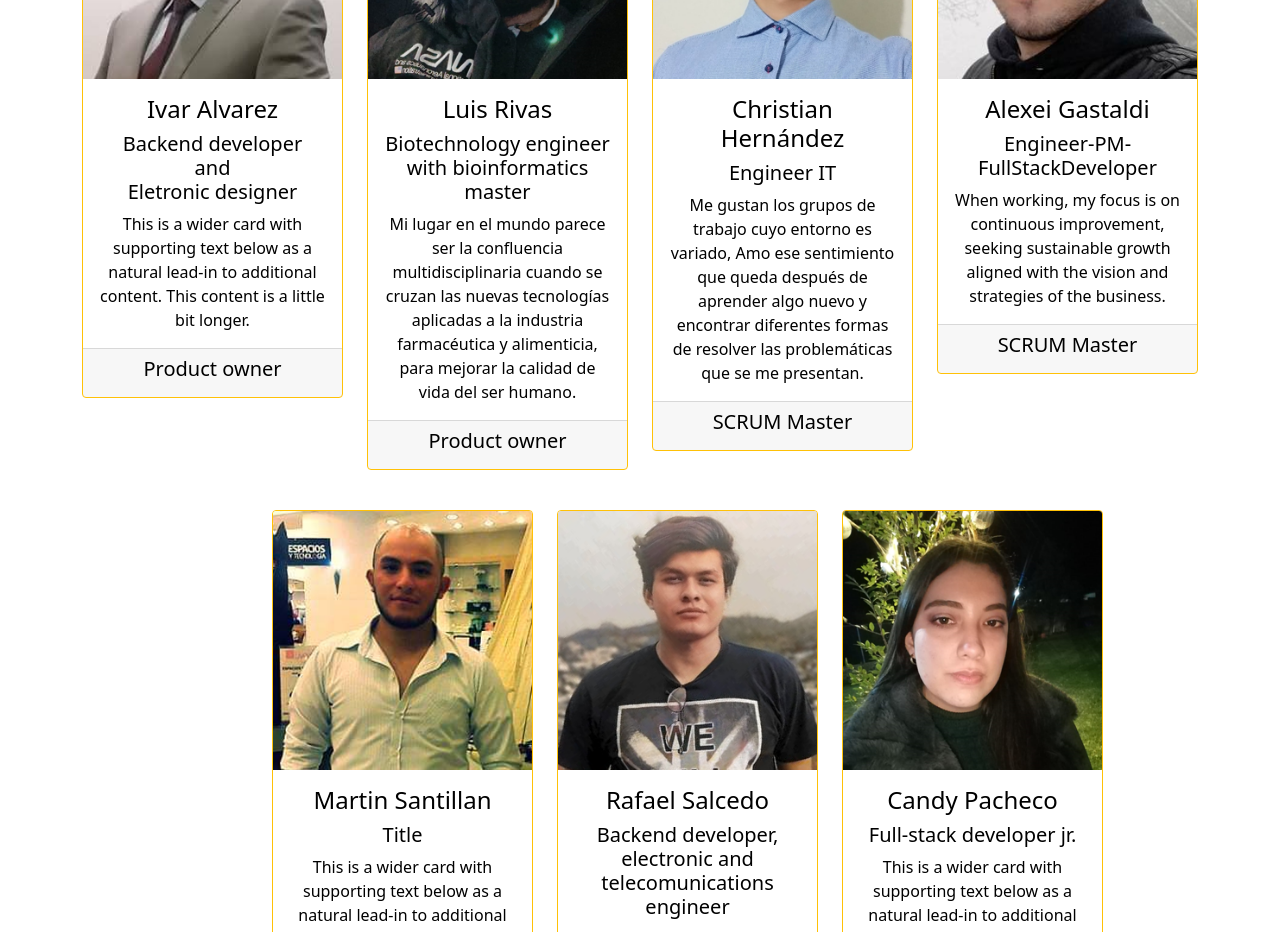
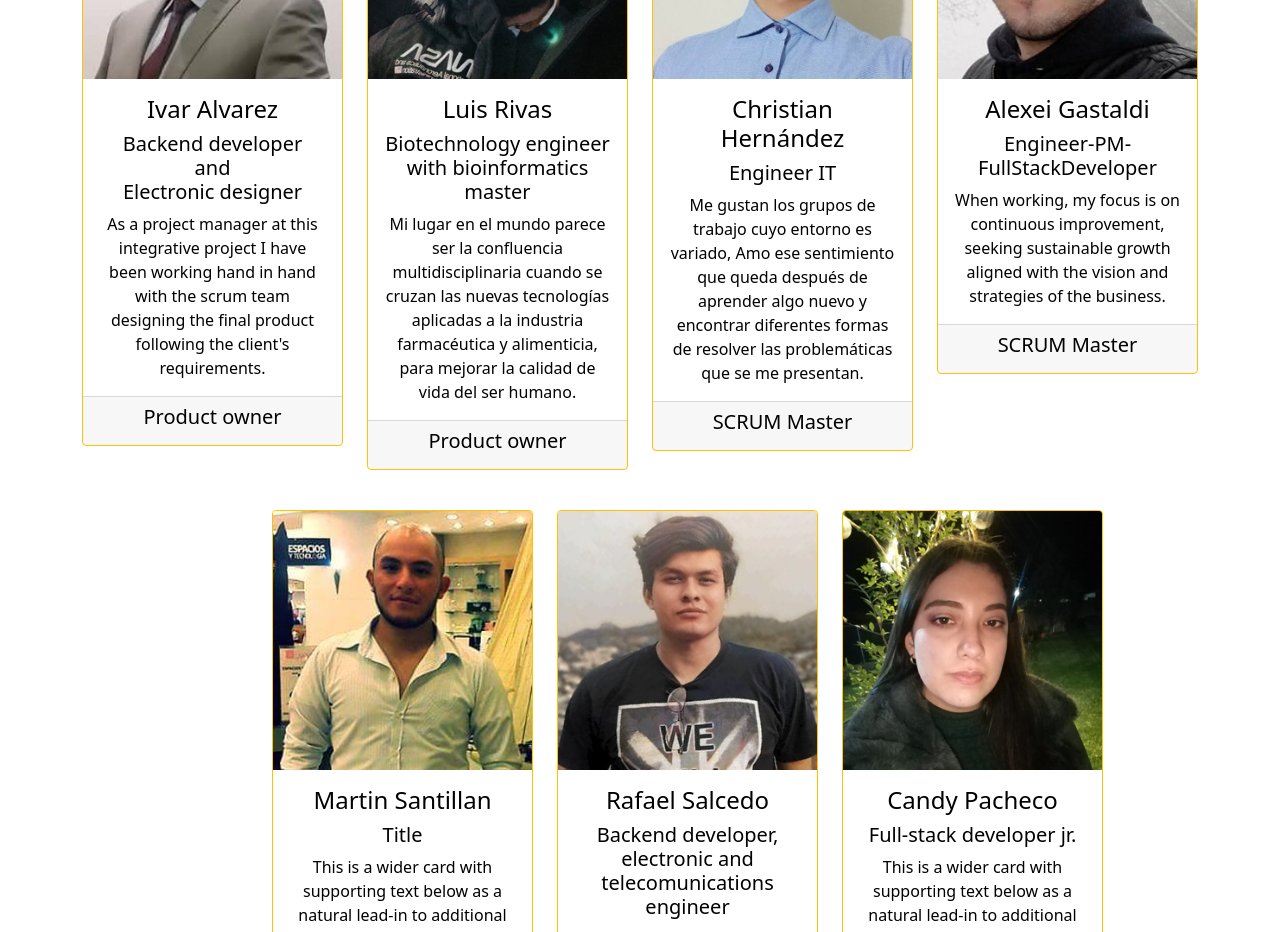
Before and after one commit to ChristianAcadez/MCLARICH-dev-studio, a plain HTML site: page aboutUs.html in a window 1280 px wide. Shown: the part 920-1852 px from the top of the page. Drawn offline with nearby package versions, Linux system fonts and the light colour scheme.

Commit message:
cambioivar

```diff
--- a/aboutUs.html
+++ b/aboutUs.html
@@ -79,8 +79,8 @@
               <img src="/images/IvarIcon.png" class="card-img-top" alt="...">
               <div class="card-body">
                 <h4 class="card-title">Ivar Alvarez</h4>
-                <h5>Backend developer <br> and <br> Eletronic designer</h5>
-                <p class="card-text">This is a wider card with supporting text below as a natural lead-in to additional content. This content is a little bit longer.</p>
+                <h5>Backend developer <br> and <br> Electronic designer</h5>
+                <p class="card-text">As a project manager at this integrative project I have been working hand in hand with the scrum team designing the final product following the client's requirements.</p>
               </div>
               <div class="card-footer">
                 <h5> Product owner</h5>
```
